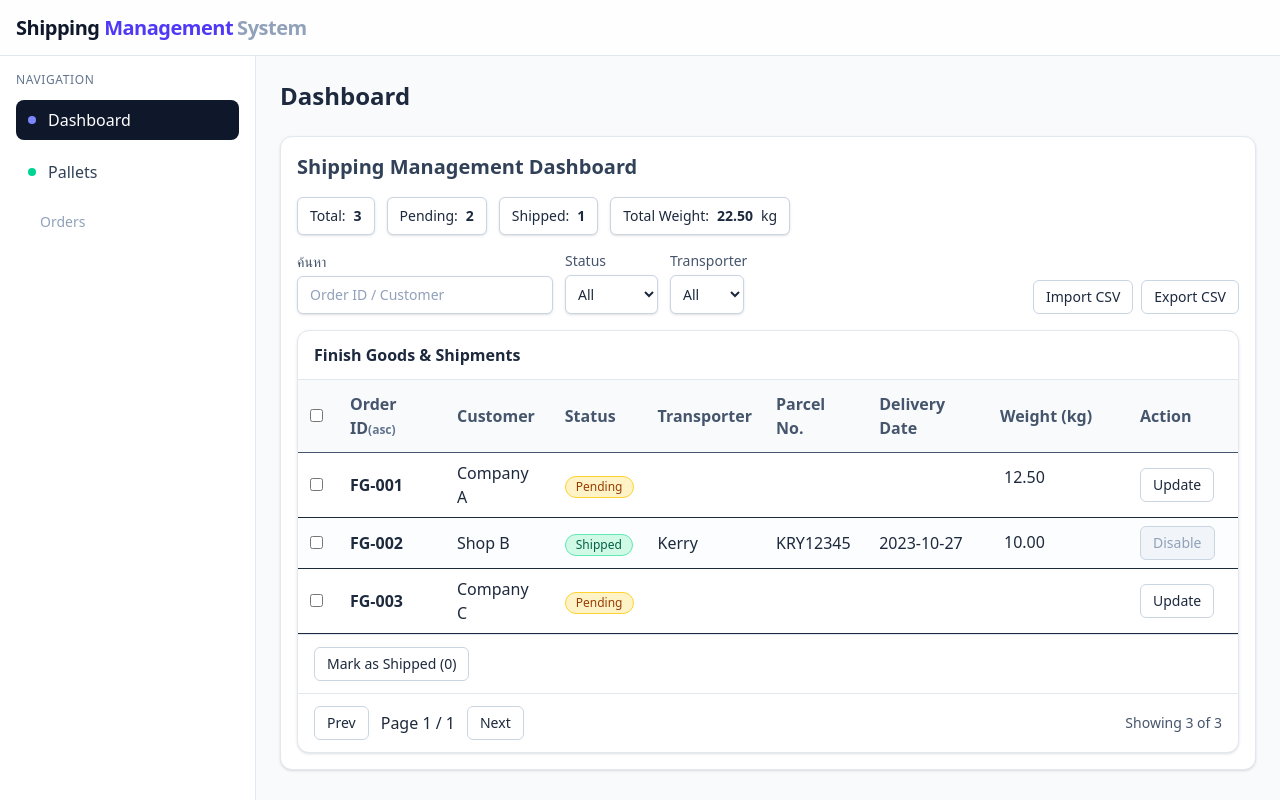
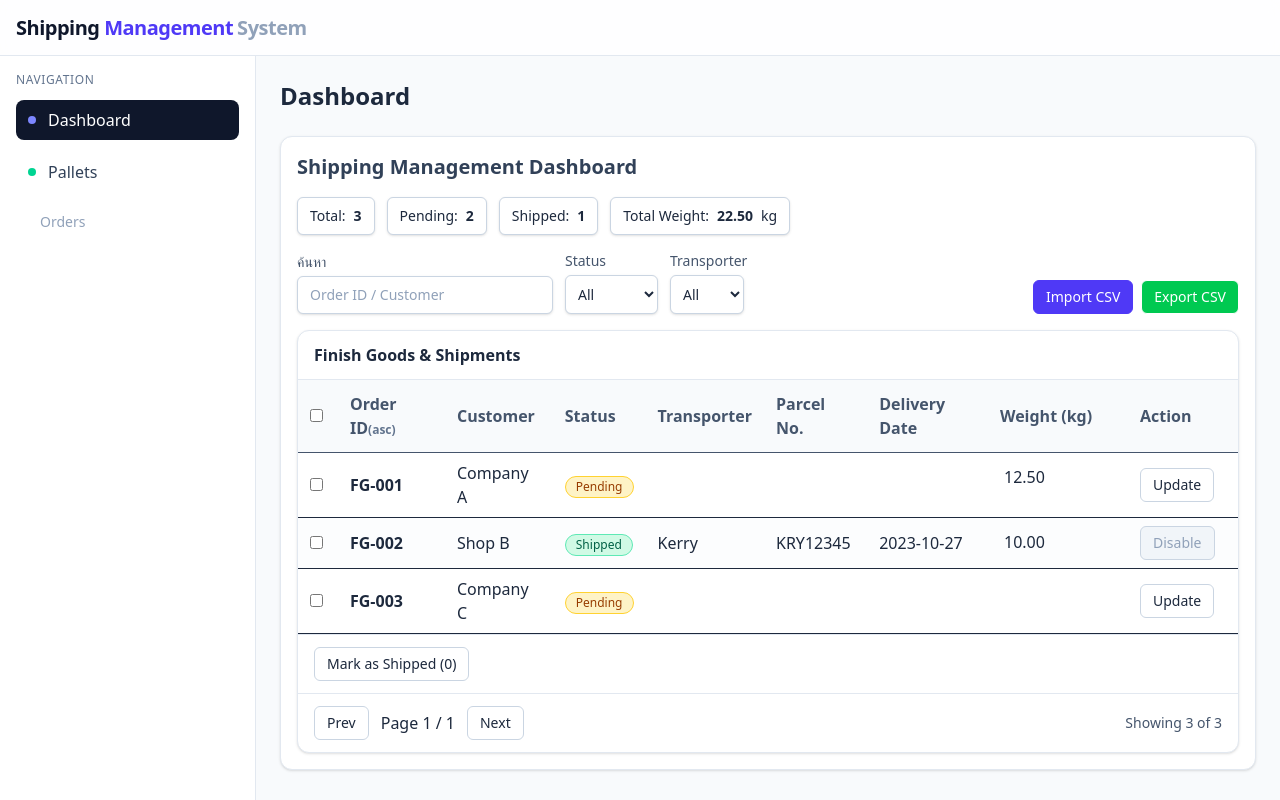
Before and after one commit to ggez55412-hash/PackingListProgramTest, a Vue app: page /dashboard in a window 1280 px wide. Built offline with nearby package versions, Linux system fonts and the light colour scheme; the HTML template or start-up script is replaced by a standard one.

Commit message:
change-button

```diff
--- a/src/components/FiltersBar.vue
+++ b/src/components/FiltersBar.vue
@@ -1,18 +1,16 @@
+
 <script setup lang="ts">
 import { ref, watch } from 'vue'
 import type { ShipmentStatus } from '@/types/order'
 import { parseCSV, toCSV } from '@/utils/csv'
 
-const props = withDefaults(
-  defineProps<{
-    transporters: string[]
-    exportRows?: any[]
-  }>(),
-  {
-    transporters: () => [],
-    exportRows: undefined,
-  },
-)
+const props = withDefaults(defineProps<{
+  transporters: string[]
+  exportRows?: any[]
+}>(), {
+  transporters: () => [],
+  exportRows: undefined
+})
 
 const emit = defineEmits<{
   (e: 'update:keyword', v: string): void
@@ -25,9 +23,9 @@
 const status = ref<'ALL' | ShipmentStatus>('ALL')
 const transporter = ref<'ALL' | string>('ALL')
 
-watch(keyword, (v) => emit('update:keyword', v))
-watch(status, (v) => emit('update:status', v))
-watch(transporter, (v) => emit('update:transporter', v))
+watch(keyword, v => emit('update:keyword', v))
+watch(status, v => emit('update:status', v))
+watch(transporter, v => emit('update:transporter', v))
 
 const fileEl = ref<HTMLInputElement | null>(null)
 const isImporting = ref(false)
@@ -118,14 +116,10 @@
 
     <div class="ml-auto flex items-center gap-2">
       <input type="file" ref="fileEl" class="hidden" accept=".csv,text/csv" @change="onFile" />
-      <button class="btn btn-ghost" :disabled="isImporting" @click="browseCsv">
+      <button class="btn btn-primary" :disabled="isImporting" @click="browseCsv">
         {{ isImporting ? 'กำลังนำเข้า...' : 'Import CSV' }}
       </button>
-      <button
-        class="btn btn-ghost"
-        :disabled="isExporting || !props.exportRows?.length"
-        @click="onExport"
-      >
+      <button class="btn bg-green-500 text-white hover:bg-green-600" :disabled="isExporting || !props.exportRows?.length" @click="onExport">
         {{ isExporting ? 'กำลังส่งออก...' : 'Export CSV' }}
       </button>
     </div>
```
Also changed, not shown: 1 other file (tests, documents, lock files or other folders).
